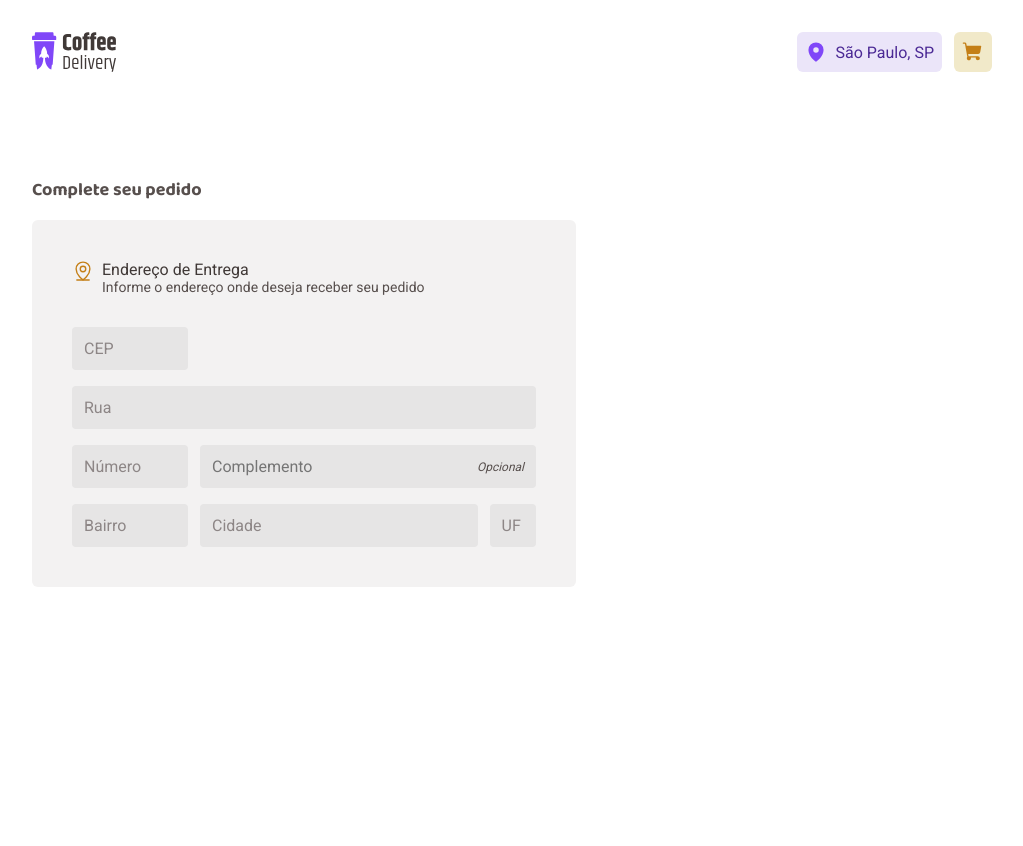
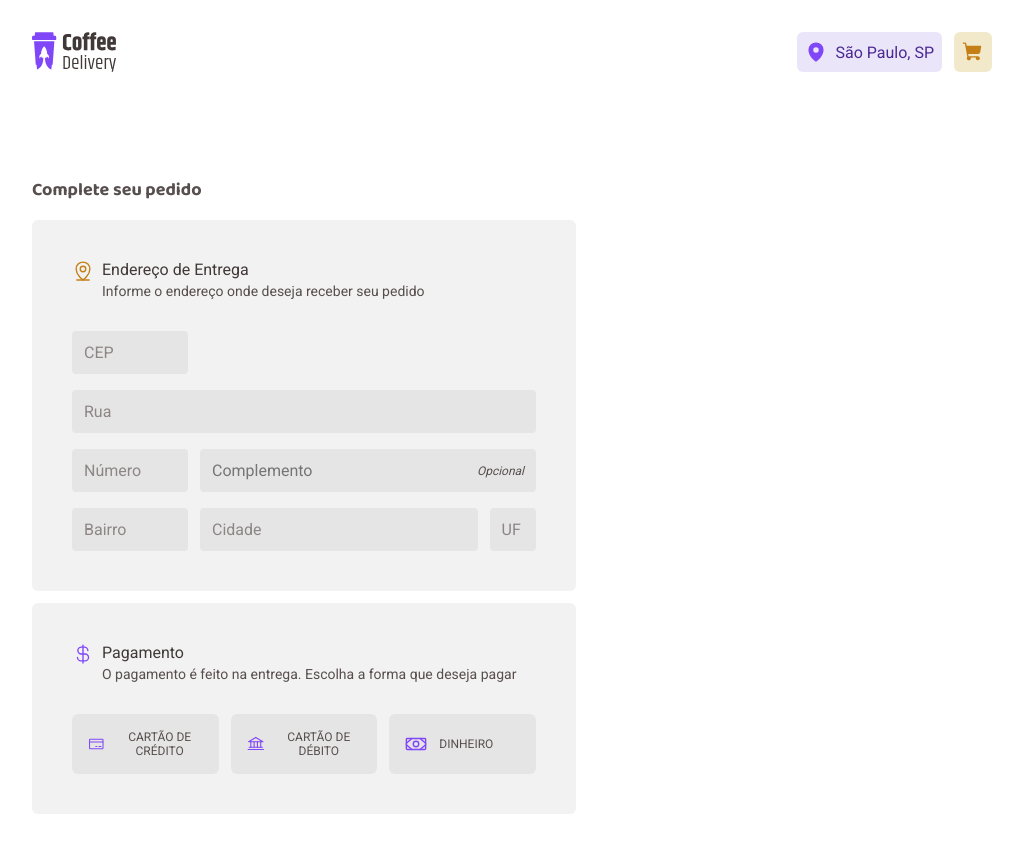
Before and after one commit to guilhermematos13/coffee-project, a React (Vite) app: page /checkout in a window 1280 px wide. Shown: the whole page, without its empty margins (128-1151 px from the left). Before the commit the page ends 800 px from the top, so only its background shows below. Built offline with nearby package versions, Linux system fonts and the light colour scheme.

Commit message:
feat: create form payment

```diff
--- a/src/pages/Checkout/components/AddressDetails/styles.ts
+++ b/src/pages/Checkout/components/AddressDetails/styles.ts
@@ -39,6 +39,7 @@ label {
 }
 
 p {
+    margin-top: 0.25rem;
     font-size: 0.875rem;
     color: ${props => props.theme.baseText};
 }
--- /dev/null
+++ b/src/pages/Checkout/components/Button/index.tsx
@@ -0,0 +1,15 @@
+import { ButtonHTMLAttributes, ReactNode } from "react";
+import { ButtonStyled } from "./styles";
+
+interface ButtonProps extends ButtonHTMLAttributes<HTMLButtonElement> {
+  icon: ReactNode;
+}
+
+export function Button(props: ButtonProps) {
+  return (
+    <ButtonStyled {...props}>
+      {props.icon}
+      {props.children}
+    </ButtonStyled>
+  );
+}
--- /dev/null
+++ b/src/pages/Checkout/components/Button/styles.ts
@@ -0,0 +1,22 @@
+import styled from "styled-components";
+
+export const ButtonStyled = styled.button`
+display: flex;
+gap: 0.75rem;
+margin-top: 2rem;
+padding: 1rem;
+align-items: center;
+justify-content: left;
+text-transform: uppercase;
+color: ${props => props.theme.baseText};
+font-size: 0.75rem;
+cursor: pointer;
+
+border: 0;
+border-radius: 6px;
+background-color: ${props => props.theme.baseButton};
+
+svg {
+    color: ${props => props.theme.purple}
+}
+`
--- /dev/null
+++ b/src/pages/Checkout/components/PaymentDetails/index.tsx
@@ -0,0 +1,28 @@
+import { Bank, CreditCard, CurrencyDollar, Money } from "phosphor-react";
+import { Button } from "../Button";
+import {
+  DescriptionPayment,
+  OptionsPaymentButtons,
+  PaymentDetailsContainer,
+} from "./styles";
+
+export function PaymentDetails() {
+  return (
+    <PaymentDetailsContainer>
+      <DescriptionPayment>
+        <CurrencyDollar size={22} />
+        <div>
+          <label>Pagamento</label>
+          <p>
+            O pagamento é feito na entrega. Escolha a forma que deseja pagar
+          </p>
+        </div>
+      </DescriptionPayment>
+      <OptionsPaymentButtons>
+        <Button icon={<CreditCard size={22} />}>cartão de crédito</Button>
+        <Button icon={<Bank size={22} />}>cartão de débito</Button>
+        <Button icon={<Money size={22} />}>dinheiro</Button>
+      </OptionsPaymentButtons>
+    </PaymentDetailsContainer>
+  );
+}
--- /dev/null
+++ b/src/pages/Checkout/components/PaymentDetails/styles.ts
@@ -0,0 +1,33 @@
+import styled from "styled-components";
+
+export const PaymentDetailsContainer = styled.div`
+border-radius: 6px;
+background: ${props => props.theme.baseCard};
+padding: 2.5rem;
+margin-top: 0.75rem;
+`
+
+export const DescriptionPayment = styled.div`
+display:flex;
+gap: 0.5rem;
+
+svg {
+    color: ${props => props.theme.purple};
+}
+
+label {
+    color: ${props => props.theme.baseSubTitle};
+}
+
+p {
+    margin-top: 0.25rem;
+    font-size: 0.875rem;
+    color: ${props => props.theme.baseText};
+}
+`
+
+export const OptionsPaymentButtons = styled.div`
+display: grid;
+gap: 0.75rem;
+grid-template-columns: repeat(3,1fr);
+`
--- a/src/pages/Checkout/index.tsx
+++ b/src/pages/Checkout/index.tsx
@@ -1,4 +1,5 @@
 import { AddressDetails } from "./components/AddressDetails";
+import { PaymentDetails } from "./components/PaymentDetails";
 import { CheckoutContainer, OrderDetailsContainer, TitleForm } from "./styles";
 
 export function Checkout() {
@@ -7,6 +8,7 @@ export function Checkout() {
       <OrderDetailsContainer>
         <TitleForm>Complete seu pedido</TitleForm>
         <AddressDetails />
+        <PaymentDetails />
       </OrderDetailsContainer>
       {/* <TitleForm>Cafés selecionados</TitleForm> */}
     </CheckoutContainer>
```
